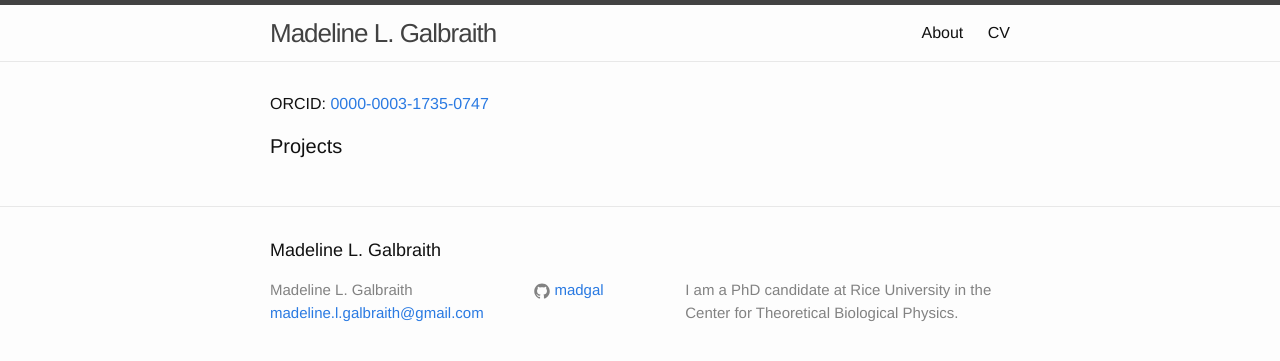
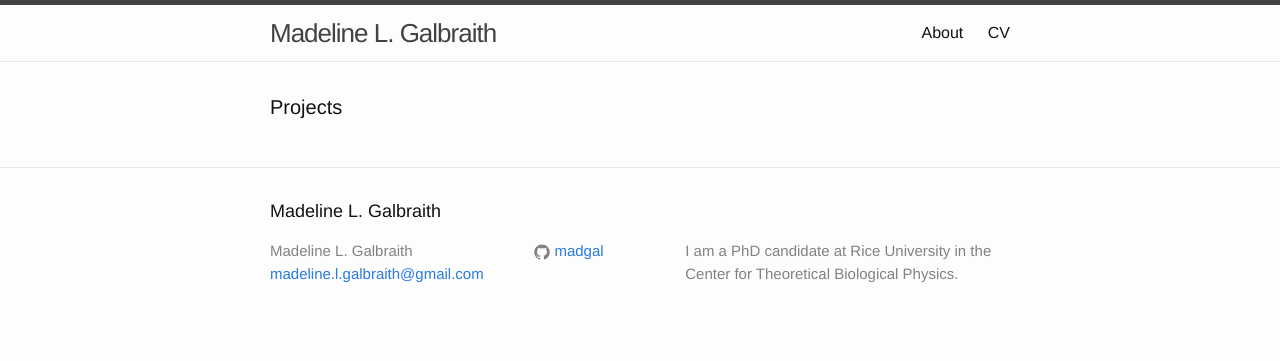
Before and after one commit to madgal/madgal.github.io, a Jekyll site: the page built from index.html, in a window 1280 px wide. Shown: the top 361 px of the page. Built offline with Jekyll 4.4.1, drawn with Linux system fonts in a browser that asks for light colours.

Commit message:
Update index.html

```diff
--- a/index.html
+++ b/index.html
@@ -3,7 +3,6 @@ layout: default
 ---
 
 <div class="home">
-   <p class="website">ORCID: <a href="https://orcid.org/0000-0003-1735-0747">0000-0003-1735-0747</a></p>
   <h1 class="page-heading">Projects</h1>
   <u1 class="post-list">
     {% for post in site.posts %}
```
